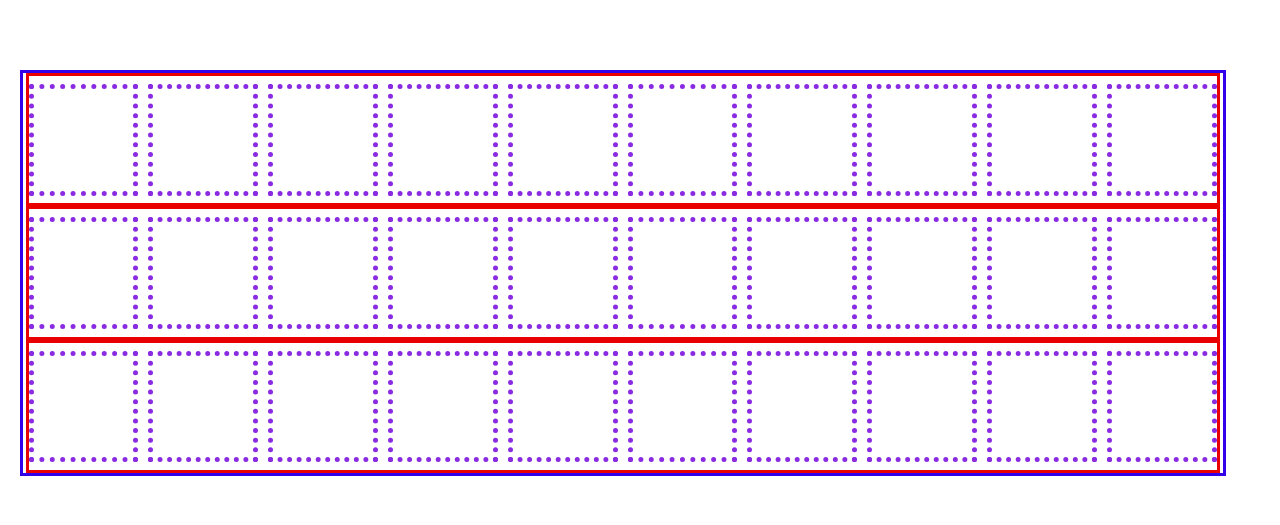
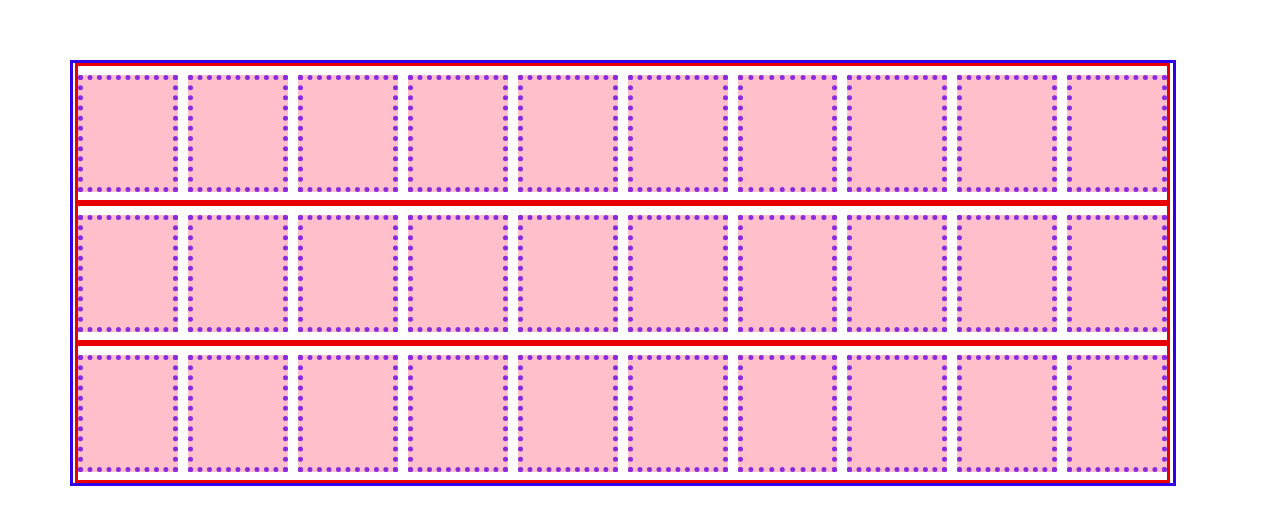
Before and after one commit to afekTheMiniLearner/colors-table-react, a React (Create React App) app: page / in a window 1280 px wide. Shown: the part 119-644 px from the top of the page. Built offline with nearby package versions, Linux system fonts and the light colour scheme.

Commit message:
color value used now as bg-color to square component

```diff
--- a/src/App.jsx
+++ b/src/App.jsx
@@ -2,7 +2,7 @@ import React from "react";
 import { ColorsTable } from "./components/index";
 
 function App() {
-  return <ColorsTable width={1200} height={400} />;
+  return <ColorsTable width={1100} height={420} />;
 }
 
 export default App;
--- a/src/base-components/Sqaure/Square.jsx
+++ b/src/base-components/Sqaure/Square.jsx
@@ -3,16 +3,10 @@ import PropTypes from "prop-types";
 import "./Square.scss";
 
 export function Square({ value, setValue, style }) {
-  Object.assign(
-    {
-      backgroundColor: value,
-      opacity: 0.7,
-    },
-    style
-  );
+  const newStyle = { backgroundColor: value, ...style };
 
   return (
-    <div className="square" style={style} onClick={() => setValue()}></div>
+    <div className="square" style={newStyle} onClick={() => setValue()}></div>
   );
 }
 
--- a/src/components/ColorsTable/ColorsTable.jsx
+++ b/src/components/ColorsTable/ColorsTable.jsx
@@ -15,12 +15,6 @@ export function ColorsTable({ width, height }) {
   const rowSize = calcRowSize();
   const squareSize = calcSquareSize();
   fillSquareComponentsInMatrix(matrix, colorState, setColorState, squareSize);
-
-  matrix.forEach((row) => {
-    row.forEach((e) => {
-      console.log(e.key);
-    });
-  });
 
   return (
     <div
```
